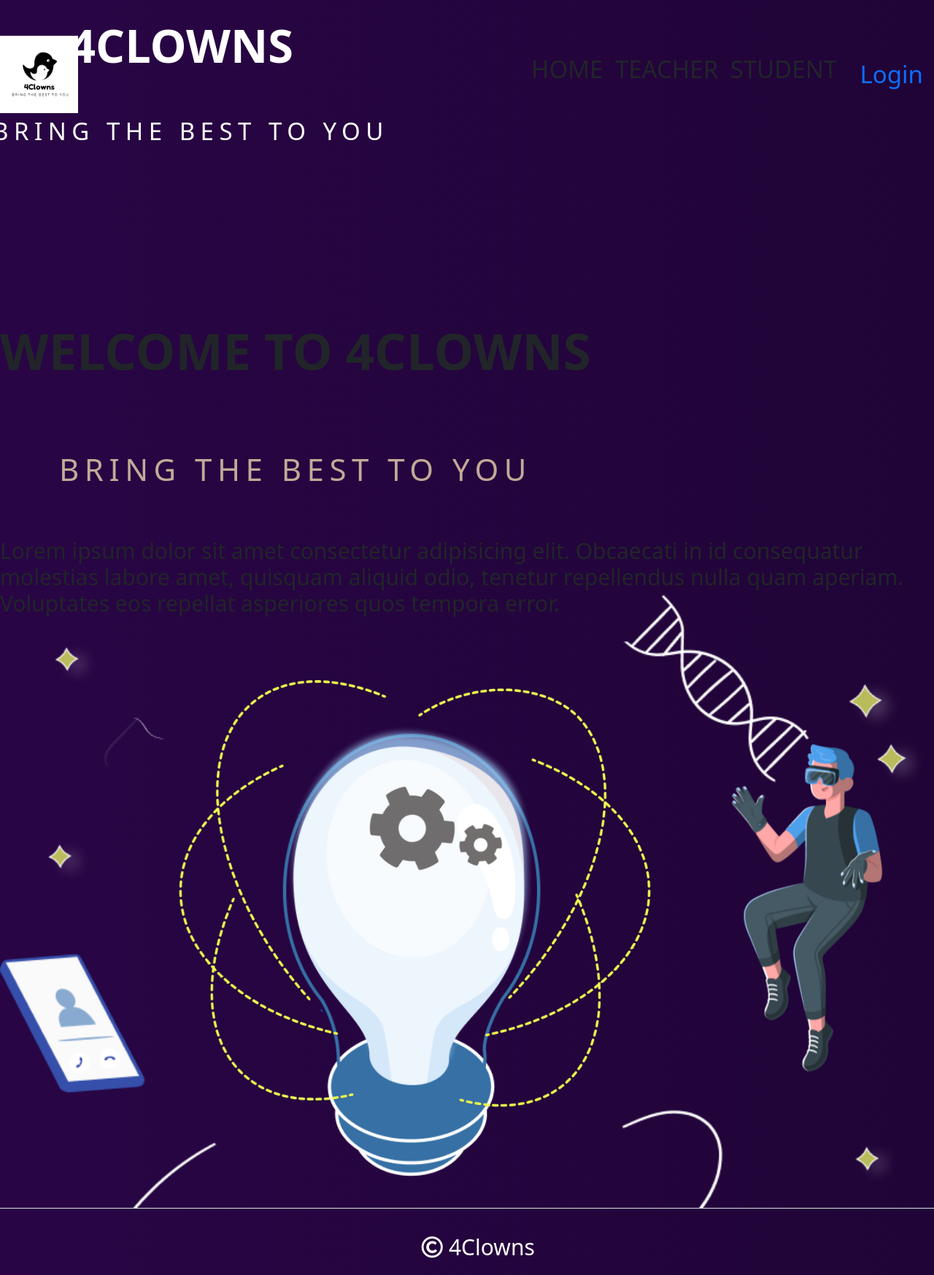
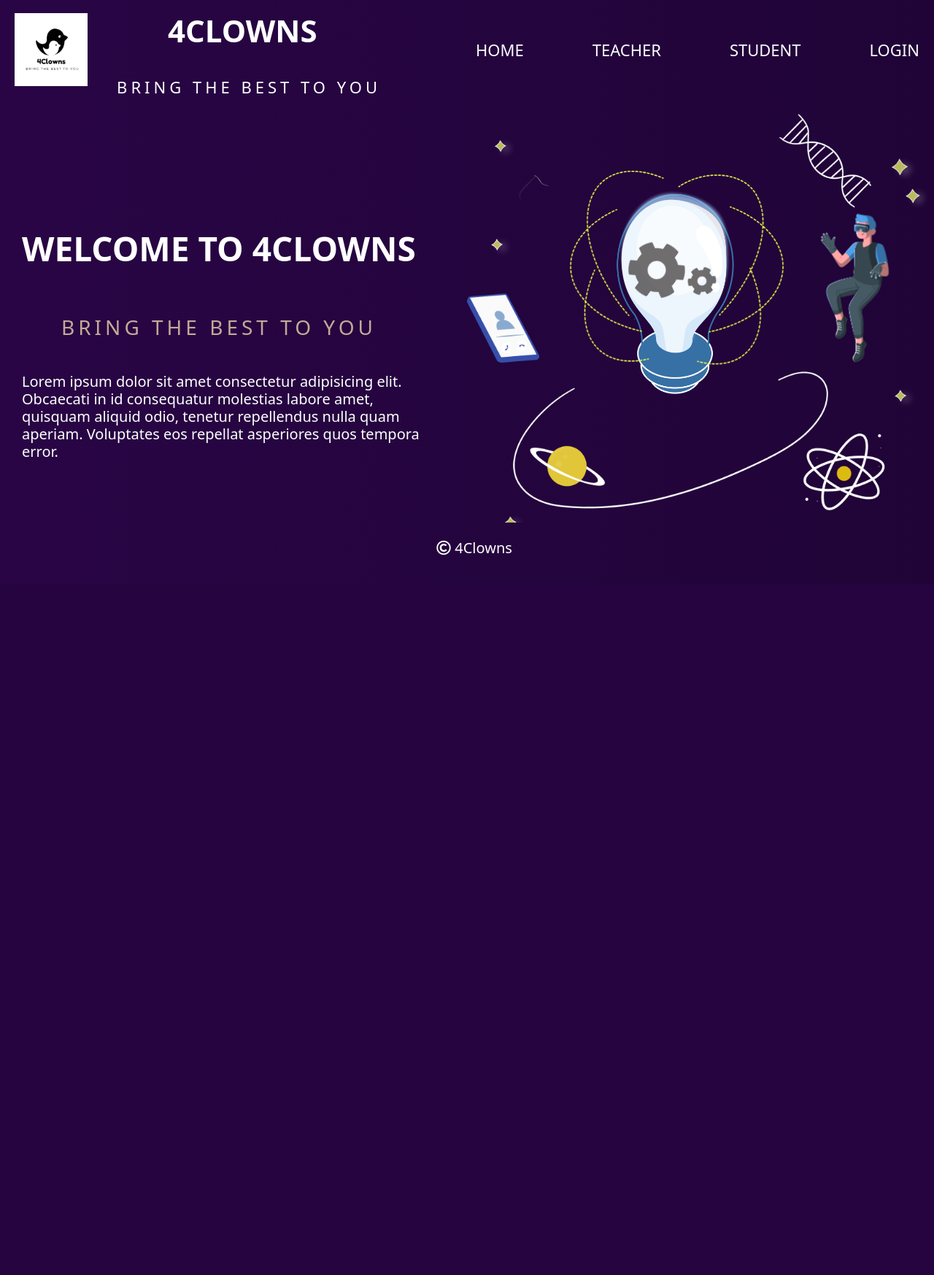
Before and after one commit to tannguyen1100/Project_KTPMUD, a Django app: page / in a window 1280 px wide. Shown: the whole page at 73% size. After the commit the page ends 761 px from the top, so only its background shows below. Run offline with Django 3.2, Linux system fonts and the light colour scheme; some libraries are stand-ins or nearby versions; some web fonts are replaced.

Commit message:
change_css_1

```diff
--- a/static/css/custom.css
+++ b/static/css/custom.css
@@ -233,6 +233,8 @@
 .qldt__modal.qldt__modal-open{
   display: flex;
 }
+
+/* C:\Users\PPhiLong21\Documents\BTL\StartWeb\Project_KTPMUD\management */
 .close__icon{
   font-size: 2rem;
   color: var(--text-color);
--- a/templates/base.html
+++ b/templates/base.html
@@ -21,19 +21,25 @@
     <!-- Font awesome 5 -->
     <link href="{% static 'fonts/fontawesome/css/all.min.css' %}" type="text/css" rel="stylesheet">
 
+    <link href="https://fonts.googleapis.com/css2?family=Roboto:wght@300;400;700&display=swap" rel="stylesheet">
+
+    <link rel="stylesheet" href="./assest/fonts/fontawesome-free-5.15.4-web/fontawesome-free-5.15.4-web/css/all.min.css">
+
     <!-- custom style -->
     <link href="{% static 'css/ui.css' %}" rel="stylesheet" type="text/css" />
 
-    <link href="{% static 'css/responsive.css' %}" rel="stylesheet" media="only screen and (max-width: 1200px)" />
+    <link href="{% static 'css/responsive.css' %}" rel="stylesheet"  />
 
     <link href="{% static 'css/custom.css' %}" rel="stylesheet" type="text/css" />
+
+    <link rel="stylesheet" href="{% static 'css/base.css' %}" type="text/css" />
 
     <link rel="stylesheet" href="https://cdnjs.cloudflare.com/ajax/libs/font-awesome/4.7.0/css/font-awesome.min.css">
 
     <!-- custom javascript -->
     <script src="{% static 'js/script.js' %}" type="text/javascript"></script>
 
-    <script src="{% static 'js/test.js' %}" type="text/javascript"></script>
+
 
     <script type="text/javascript">
         $(document).ready(function () {
--- a/templates/includes/footer.html
+++ b/templates/includes/footer.html
@@ -1,10 +1,10 @@
 {% load static %}
 
 <!-- ========================= FOOTER ========================= -->
-<footer class="section-footer border-top">
+
     <div class="home__footer">
         <div class="footer__copyright-content"> <i class="far fa-copyright icon_copyright"></i> 4Clowns</div>
     </div>
-</footer>
+
 <!--Footer-->
 <!-- ========================= FOOTER END // ========================= -->
--- a/templates/includes/navbar.html
+++ b/templates/includes/navbar.html
@@ -1,6 +1,5 @@
 {% load static %}
 
-<header class="section-header">
     <div class="home__menu">
         <div class="grid grid_reponsive">
            <div class="menu__wrap">
@@ -22,13 +21,10 @@
                     <div class="menu__tittle">STUDENT</div>
 
                     <div class=" menu__login-btn js-login">
-                        {% if not user.is_authenticated %}
-                            <a class="nav-link" type="button" href={% url "login" %}>Login</a>
-                        {% endif %}
+                        LOGIN
                     </div>
                </div>
 
            </div>
         </div>
     </div>
-</header>
--- a/university_management/static/js/script.js
+++ b/university_management/static/js/script.js
@@ -1,5 +1,5 @@
 const logIns = document.querySelectorAll('.js-login')
-console.log(logIns);
+
         const modal = document.querySelector('.js__modal')
         const modalClose = document.querySelector('.js-cancel')
         const modalContainer = document.querySelector('.js-close--out')
@@ -15,14 +15,10 @@
             logIn.addEventListener('click', showLogIn)
         }
 
-        modalClose.addEventListener('click', closeLogIn)
+        /*modalClose.addEventListener('click', closeLogIn)
 
         modal.addEventListener('click', closeLogIn)
 
         modalContainer.addEventListener('click', function(event){
             event.stopPropagation()
-        })
-
-setTimeout(() => {
-	console.log("Test success")
-}, 2000);
+        })*/
--- a/university_management/static/js/test.js
+++ /dev/null
@@ -1,4 +0,0 @@
-
-setTimeout(() => {
-	console.log("Test success")
-}, 2000);
```
